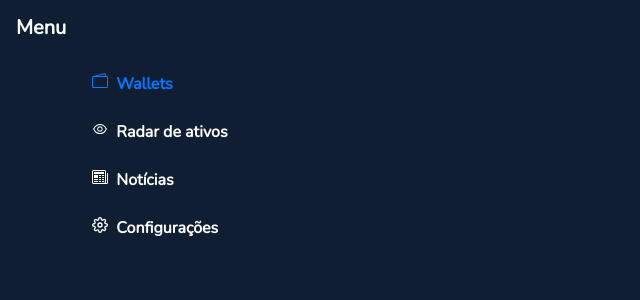
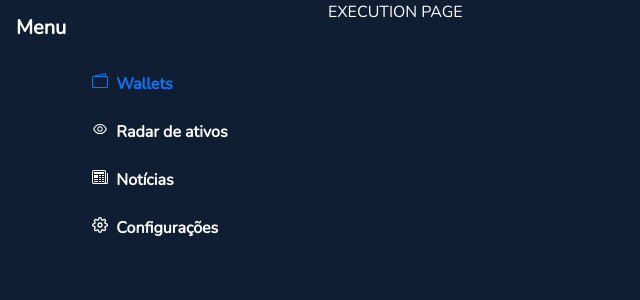
Before and after one commit to joseMarciano/investment-managment-front, a React (Create React App) app: page /execution/123 in a window 1280 px wide. Shown: the top 300 px of the page, without its empty margins (0-640 px from the left). Built offline with nearby package versions, Linux system fonts and the light colour scheme.

Commit message:
feat: :sparkles: create base router to handle client routes

```diff
--- /dev/null
+++ b/src/components/execution/ExecutionPage.tsx
@@ -0,0 +1,4 @@
+
+export function ExecutionPage() {
+    return <h1>EXECUTION PAGE</h1>
+}
--- a/src/index.tsx
+++ b/src/index.tsx
@@ -1,13 +1,13 @@
 import React from 'react';
 import { ChakraProvider } from '@chakra-ui/react';
 import ReactDOM from 'react-dom/client';
-import { Menu } from './components/menu/Menu';
 
 /**
  * Styles
  */
 import { theme } from './config/styles/theme';
 import '@fontsource/nunito'
+import { Root } from './routes/Root';
 
 
 const root = ReactDOM.createRoot(
@@ -16,7 +16,7 @@ const root = ReactDOM.createRoot(
 root.render(
   <React.StrictMode>
     <ChakraProvider theme={theme}>
-      <Menu />
+      <Root />
     </ChakraProvider>
   </React.StrictMode>
 );
--- /dev/null
+++ b/src/routes/Root.tsx
@@ -0,0 +1,25 @@
+import { Box, HStack } from "@chakra-ui/react";
+import { createBrowserRouter, Outlet, RouterProvider } from "react-router-dom";
+import { Menu } from "../components/menu/Menu";
+
+/**
+ * ROUTES
+ */
+import ExecutionRouter from './executions/ExecutionRouter';
+import WalletRouter from './wallets/WalletRouter';
+
+
+const router = createBrowserRouter([
+    {
+        path: '/',
+        element: <HStack >
+            <Menu />
+            <Box height={'100vh'} flex={'1'} m={'0'}> <Outlet /></Box>,
+        </HStack>,
+        children: [WalletRouter, ExecutionRouter]
+    }
+])
+
+export function Root() {
+    return <RouterProvider router={router} />
+}
--- /dev/null
+++ b/src/routes/executions/ExecutionRouter.tsx
@@ -0,0 +1,9 @@
+import { RouteObject } from "react-router-dom";
+import { ExecutionPage } from "../../components/execution/ExecutionPage";
+
+const router: RouteObject = {
+    path: '/execution/:walletId',
+    element: <ExecutionPage />
+}
+
+export default router;
--- /dev/null
+++ b/src/routes/wallets/WalletRouter.tsx
@@ -0,0 +1,9 @@
+import { RouteObject } from "react-router-dom";
+
+
+const router: RouteObject = {
+    path: '/wallets',
+    element: <h1>COLOCAR COMPONENTE DE WALLET AQUI</h1>
+}
+
+export default router;
```
